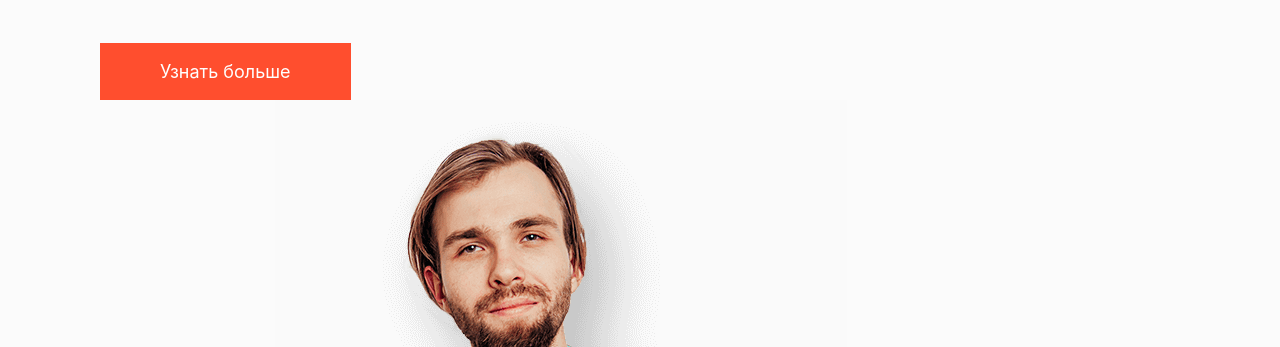
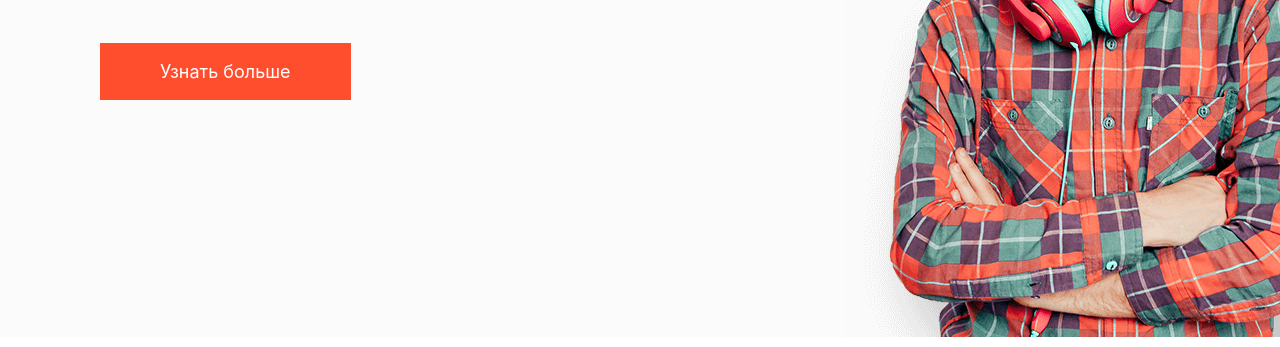
Before and after one commit to Vadlen/Vadlen.github.io, a plain HTML site: page index.html in a window 1280 px wide. Shown: the part 453-800 px from the top of the page. Drawn offline with nearby package versions, Linux system fonts and the light colour scheme.

Commit message:
update css

```diff
--- a/css/style.css
+++ b/css/style.css
@@ -69,6 +69,9 @@ body {
   color: #1f1f24;
   text-decoration: none;
 }
+.main-content {
+  display: block;
+}
 .main-content-text {
   margin-top: 20rem;
   margin-bottom: 4.6rem;
@@ -80,6 +83,9 @@ body {
 .main-content-text p {
   font-size: 2.5rem;
   color: #8993ad;
+}
+.main-content .human-img {
+  margin: 0;
 }
 .work {
   margin-top: 10rem;
```
